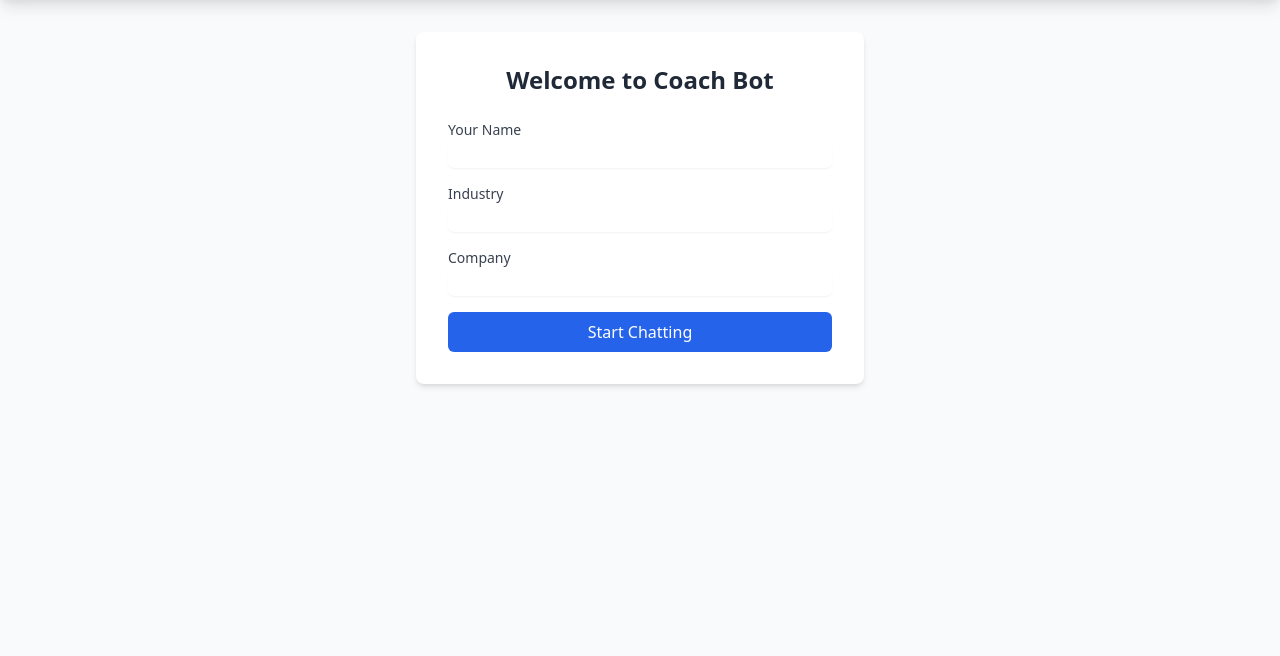
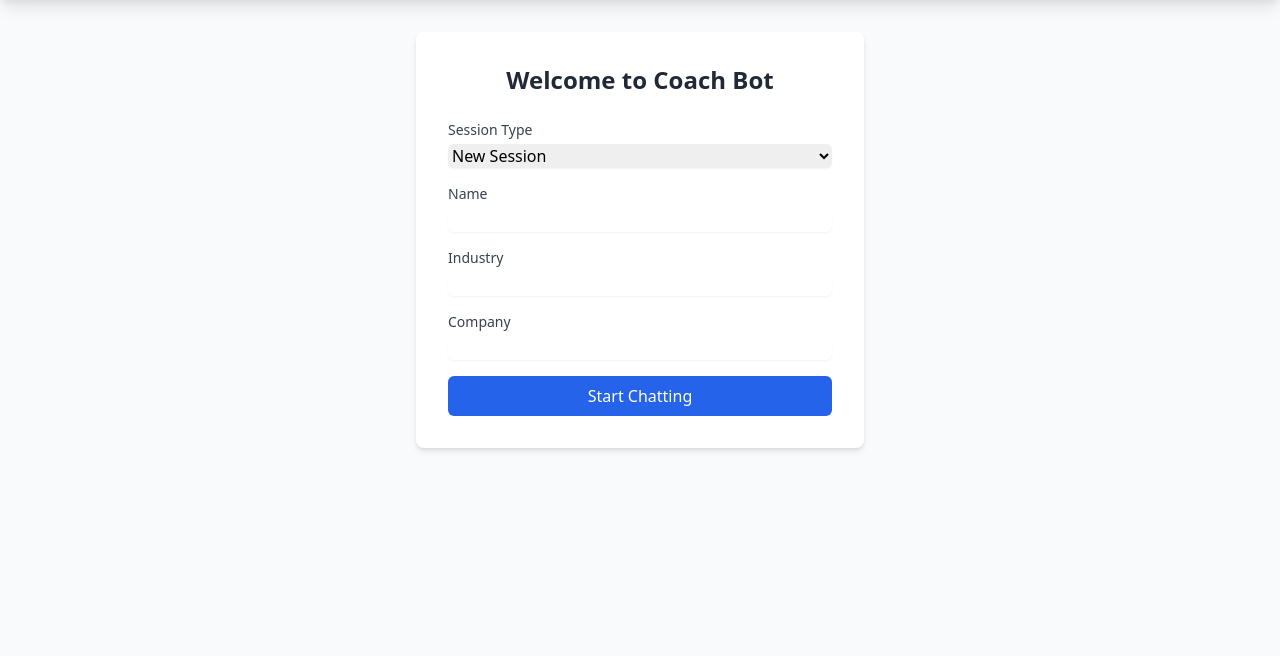
Before and after one commit to charankolisetty/coaching_bot, a Flask app: page / in a window 1280 px wide. Shown: the part 56-712 px from the top of the page. Run offline with Flask 3, Linux system fonts and the light colour scheme.

Commit message:
inital commit - app

```diff
--- a/app.py
+++ b/app.py
@@ -82,44 +82,57 @@ def login_required(f):
 
 @app.route("/", methods=["GET", "POST"])
 def index():
+    if request.method == "GET":
+        previous_threads = []
+        if session.get('username'):
+            previous_threads = UserThread.query.filter_by(
+                username=session.get('username')
+            ).order_by(UserThread.created_at.desc()).all()
+        return render_template("index.html", previous_threads=previous_threads)
+
     if request.method == "POST":
-        username = request.form.get("username")
-        industry = request.form.get("industry")
-        company = request.form.get("company")
+        if 'thread_id' in request.form:
+            # Continue previous session
+            thread = UserThread.query.filter_by(thread_id=request.form['thread_id']).first()
+            if not thread:
+                flash("Session not found", "error")
+                return redirect(url_for("index"))
 
-        if not username or not industry or not company:
-            flash("All fields are required", "error")
-            return redirect(url_for("index"))
+            session["username"] = thread.username
+            session["industry"] = thread.industry
+            session["company"] = thread.company
+            session["thread_id"] = thread.thread_id
+        else:
+            # Start new session
+            username = request.form.get("username")
+            industry = request.form.get("industry")
+            company = request.form.get("company")
 
-        try:
-            # Create thread
-            thread = openai_client.beta.threads.create()
+            if not all([username, industry, company]):
+                flash("All fields are required", "error")
+                return redirect(url_for("index"))
 
-            # Save thread info
-            user_thread = UserThread(
-                username=username,
-                thread_id=thread.id,
-                industry=industry,
-                company=company
-            )
-            db.session.add(user_thread)
-            db.session.commit()
+            try:
+                thread = openai_client.beta.threads.create()
+                user_thread = UserThread(
+                    username=username,
+                    thread_id=thread.id,
+                    industry=industry,
+                    company=company
+                )
+                db.session.add(user_thread)
+                db.session.commit()
 
-            # Set session
-            session["username"] = username
-            session["industry"] = industry
-            session["company"] = company
-            session["thread_id"] = thread.id
+                session["username"] = username
+                session["industry"] = industry
+                session["company"] = company
+                session["thread_id"] = thread.id
+            except Exception as e:
+                logger.error(f"Error creating thread: {str(e)}")
+                flash("Error starting session", "error")
+                return redirect(url_for("index"))
 
-            flash(f"Welcome {username}!", "success")
-            return redirect(url_for("chat"))
-
-        except Exception as e:
-            logger.error(f"Error in index route: {str(e)}")
-            flash("An error occurred. Please try again.", "error")
-            return redirect(url_for("index"))
-
-    return render_template("index.html")
+        return redirect(url_for("chat"))
 
 @app.route("/chat", methods=["GET", "POST"])
 @login_required
--- a/templates/index.html
+++ b/templates/index.html
@@ -1,34 +1,62 @@
 {% extends "base.html" %}
-
-{% block title %}Welcome{% endblock %}
-
 {% block content %}
 <div class="max-w-md mx-auto bg-white p-8 rounded-lg shadow-md">
     <h2 class="text-2xl font-bold mb-6 text-center text-gray-800">Welcome to Coach Bot</h2>
 
     <form method="POST" class="space-y-4">
         <div>
-            <label for="username" class="block text-sm font-medium text-gray-700">Your Name</label>
-            <input type="text" name="username" id="username" required
-                class="mt-1 block w-full rounded-md border-gray-300 shadow-sm focus:border-blue-500 focus:ring-blue-500">
+            <label class="block text-sm font-medium text-gray-700">Session Type</label>
+            <select id="sessionType" onchange="toggleSessionSelect()" class="mt-1 block w-full rounded-md border-gray-300 shadow-sm focus:border-blue-500 focus:ring-blue-500">
+                <option value="new">New Session</option>
+                <option value="continue">Continue Previous Session</option>
+            </select>
         </div>
 
-        <div>
-            <label for="industry" class="block text-sm font-medium text-gray-700">Industry</label>
-            <input type="text" name="industry" id="industry" required
-                class="mt-1 block w-full rounded-md border-gray-300 shadow-sm focus:border-blue-500 focus:ring-blue-500">
+        <div id="sessionSelect" class="hidden">
+            <label class="block text-sm font-medium text-gray-700">Select Previous Session</label>
+            <select name="thread_id" class="mt-1 block w-full rounded-md border-gray-300 shadow-sm focus:border-blue-500 focus:ring-blue-500">
+                {% for thread in previous_threads %}
+                <option value="{{ thread.thread_id }}">
+                    {{ thread.created_at.strftime('%Y-%m-%d %H:%M') }} - {{ thread.company }} ({{ thread.industry }})
+                </option>
+                {% endfor %}
+            </select>
         </div>
 
-        <div>
-            <label for="company" class="block text-sm font-medium text-gray-700">Company</label>
-            <input type="text" name="company" id="company" required
-                class="mt-1 block w-full rounded-md border-gray-300 shadow-sm focus:border-blue-500 focus:ring-blue-500">
+        <div id="newSessionFields">
+            <div class="mb-4">
+                <label class="block text-sm font-medium text-gray-700">Name</label>
+                <input type="text" name="username" class="mt-1 block w-full rounded-md border-gray-300 shadow-sm focus:border-blue-500 focus:ring-blue-500">
+            </div>
+            <div class="mb-4">
+                <label class="block text-sm font-medium text-gray-700">Industry</label>
+                <input type="text" name="industry" class="mt-1 block w-full rounded-md border-gray-300 shadow-sm focus:border-blue-500 focus:ring-blue-500">
+            </div>
+            <div>
+                <label class="block text-sm font-medium text-gray-700">Company</label>
+                <input type="text" name="company" class="mt-1 block w-full rounded-md border-gray-300 shadow-sm focus:border-blue-500 focus:ring-blue-500">
+            </div>
         </div>
 
-        <button type="submit"
-            class="w-full bg-blue-600 text-white py-2 px-4 rounded-md hover:bg-blue-700 focus:outline-none focus:ring-2 focus:ring-blue-500 focus:ring-offset-2">
+        <button type="submit" class="w-full bg-blue-600 text-white py-2 px-4 rounded-md hover:bg-blue-700">
             Start Chatting
         </button>
     </form>
 </div>
+
+<script>
+function toggleSessionSelect() {
+    const sessionType = document.getElementById('sessionType').value;
+    const sessionSelect = document.getElementById('sessionSelect');
+    const newSessionFields = document.getElementById('newSessionFields');
+
+    if (sessionType === 'continue') {
+        sessionSelect.classList.remove('hidden');
+        newSessionFields.classList.add('hidden');
+    } else {
+        sessionSelect.classList.add('hidden');
+        newSessionFields.classList.remove('hidden');
+    }
+}
+</script>
 {% endblock %}
```
